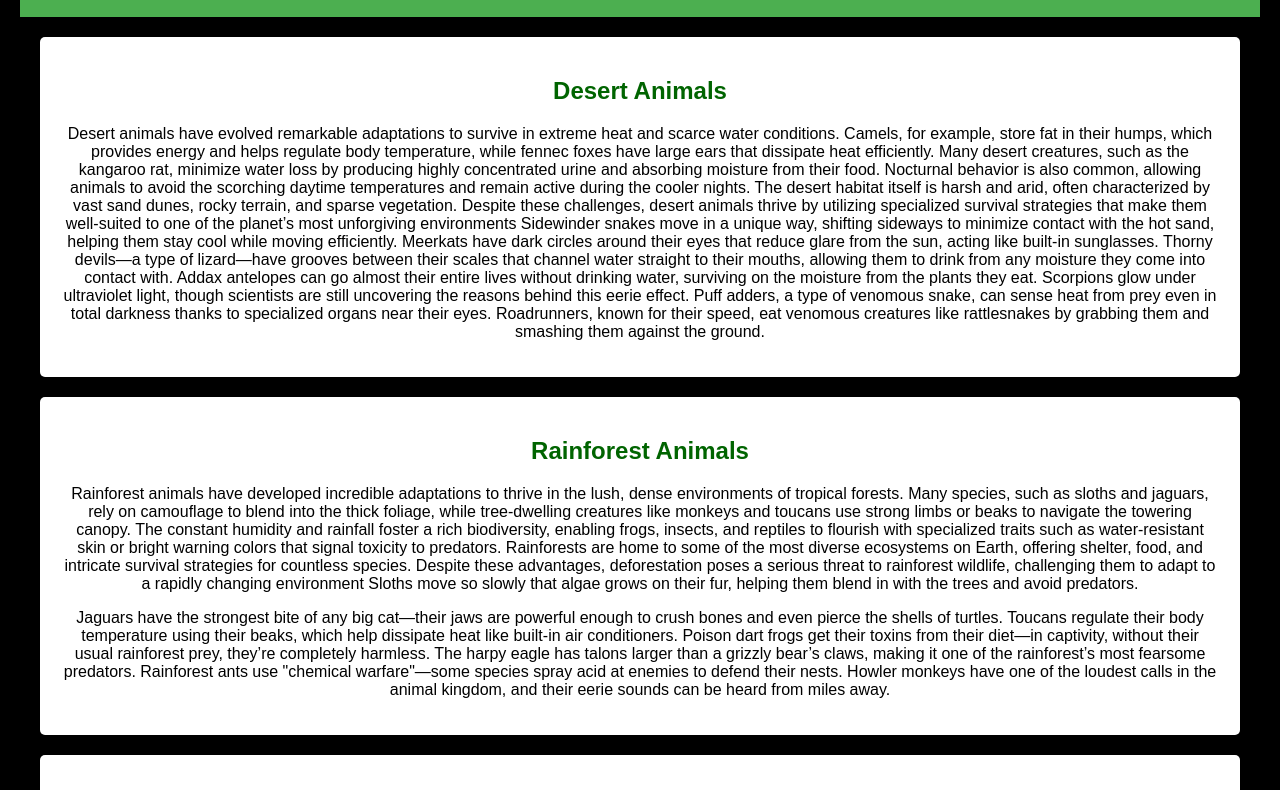
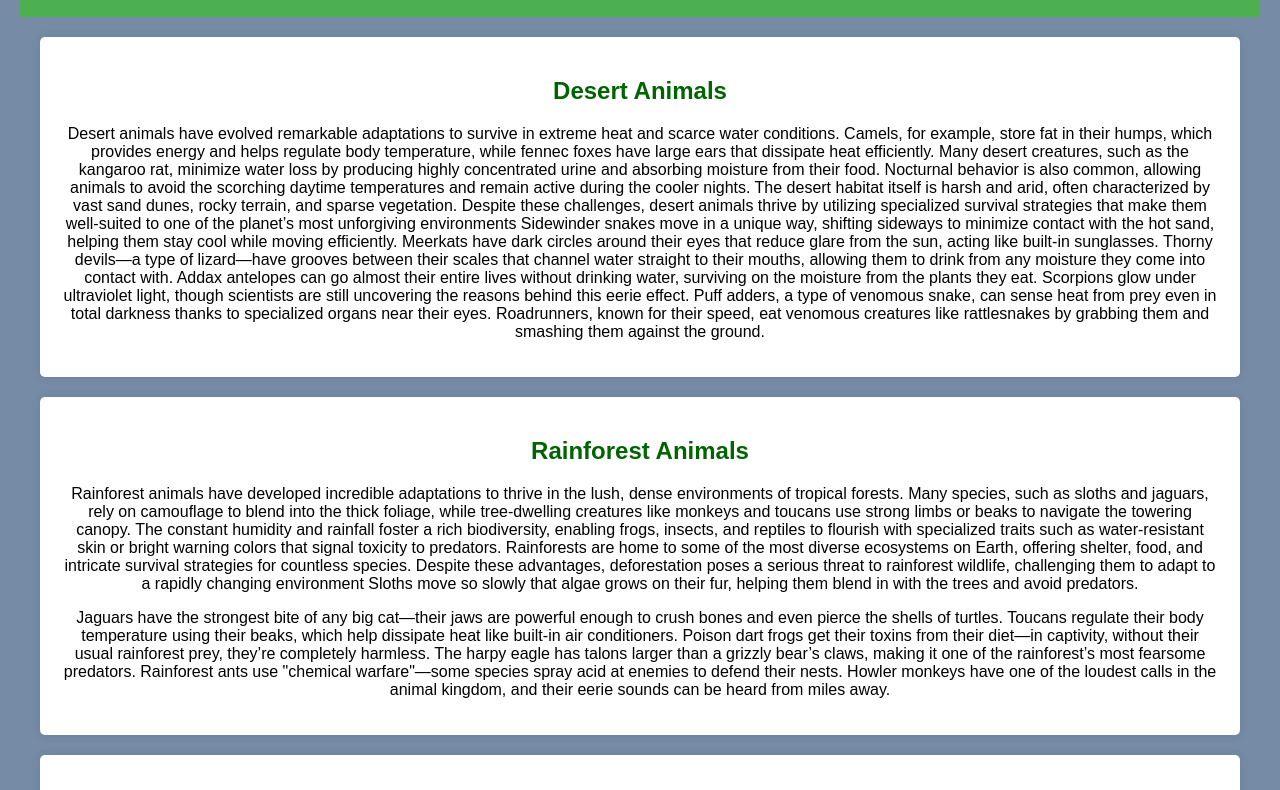
Before and after one commit to TheGhostIncorporation/habitats, a plain HTML site: page index.html in a window 1280 px wide. Shown: the part 153-943 px from the top of the page. Drawn offline with Linux system fonts and the light colour scheme.

Commit message:
Update index.html

```diff
--- a/index.html
+++ b/index.html
@@ -14,7 +14,7 @@
             font-family: Arial, sans-serif;
             margin: 0;
             padding: 0;
-            background-color: #000000;
+            background-color: #768BA6;
         }
 
         header {
```
